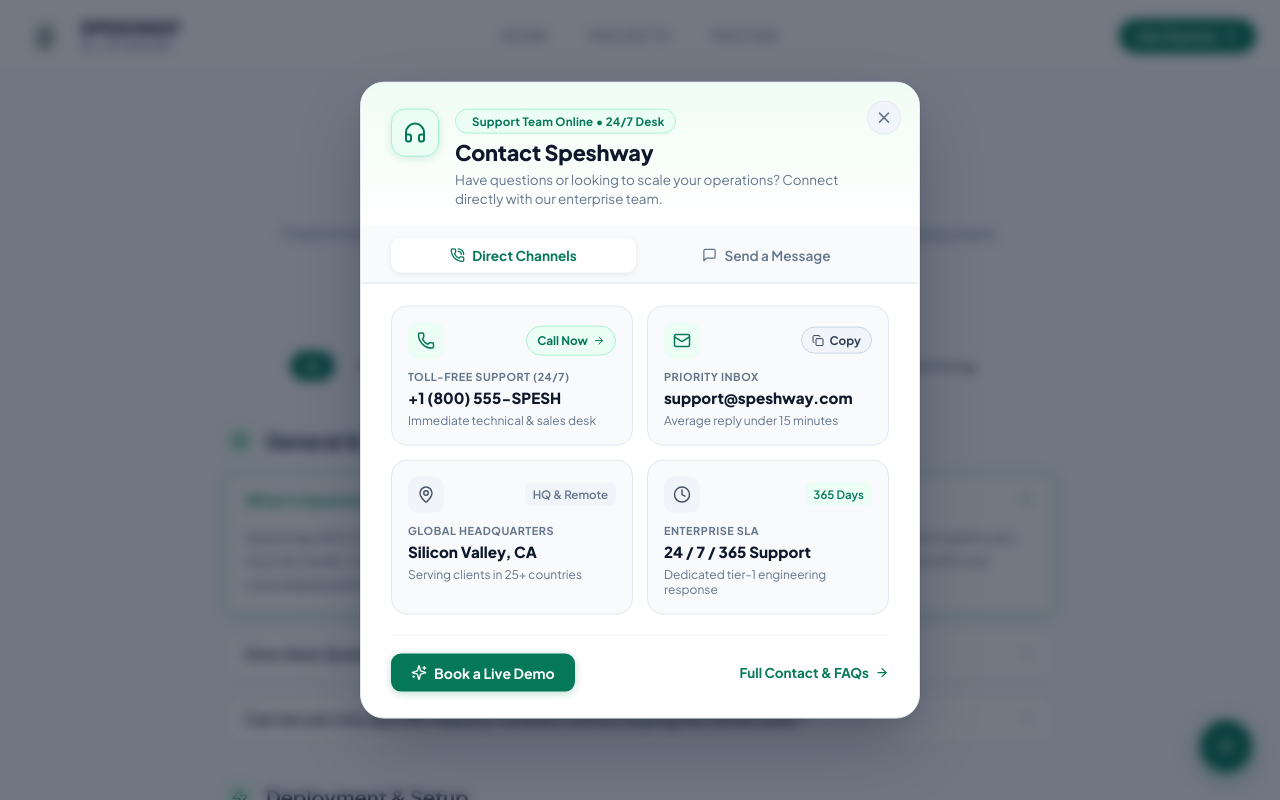
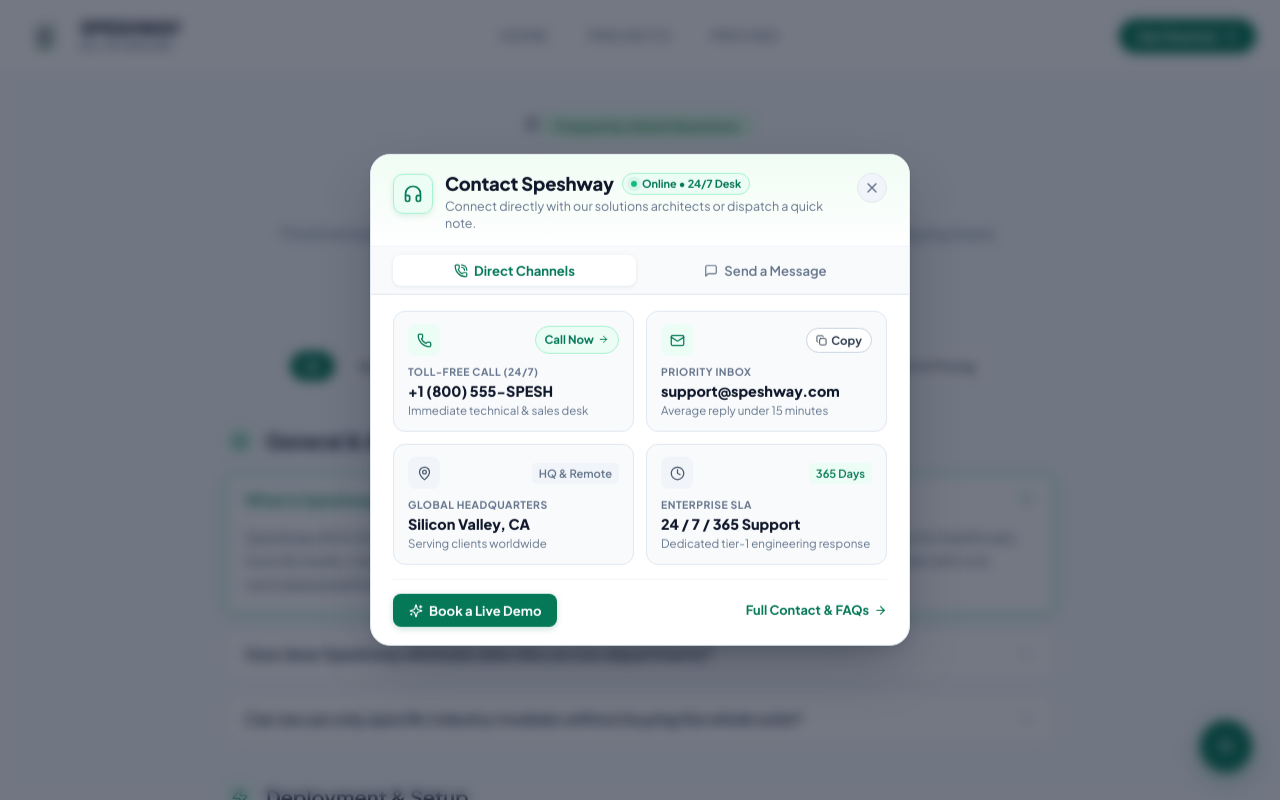
Before and after one commit to naveen3831/Speshway-All-In-One-ERP, a React (Vite) app in the folder client/: page /faq in a window 1280 px wide. Both pictures are taken after a click on the button 1226 px from the left and 746 px from the top of the page. Shown: the top 800 px of the page. Built offline with nearby package versions, Linux system fonts and the light colour scheme; no server answers.

Commit message:
fix(contact): refine card alignment, compact proportional sizing, and ensure footer visibility on standard viewports

```diff
--- a/client/src/components/landing/ContactCard.css
+++ b/client/src/components/landing/ContactCard.css
@@ -74,7 +74,7 @@
   backdrop-filter: blur(6px);
   -webkit-backdrop-filter: blur(6px);
   z-index: 100000;
-  animation: modalBackdropFade 0.22s ease forwards;
+  animation: modalBackdropFade 0.2s ease forwards;
 }
 
 @keyframes modalBackdropFade {
@@ -90,37 +90,30 @@
   top: 50%;
   left: 50%;
   transform: translate(-50%, -50%);
-  width: 560px;
+  width: 540px;
   max-width: calc(100vw - 32px);
-  max-height: 90vh;
+  max-height: 92vh;
   overflow-y: auto;
-  scrollbar-width: none;
-  -ms-overflow-style: none;
+  scrollbar-width: thin;
   background: #ffffff;
   border: 1px solid #e2e8f0;
-  border-radius: 24px;
+  border-radius: 20px;
   box-shadow:
-    0 30px 70px -15px rgba(15, 23, 42, 0.35),
-    0 10px 25px -5px rgba(15, 23, 42, 0.1),
+    0 25px 60px -15px rgba(15, 23, 42, 0.35),
+    0 8px 20px -4px rgba(15, 23, 42, 0.1),
     0 0 0 1px rgba(15, 23, 42, 0.05);
   z-index: 100001;
-  animation: modalZoomIn 0.25s cubic-bezier(0.16, 1, 0.3, 1) forwards;
+  animation: modalZoomIn 0.22s cubic-bezier(0.16, 1, 0.3, 1) forwards;
   display: flex;
   flex-direction: column;
   text-align: left;
   box-sizing: border-box;
 }
 
-.contact-card-box::-webkit-scrollbar {
-  display: none;
-  width: 0;
-  height: 0;
-}
-
 @keyframes modalZoomIn {
   from {
     opacity: 0;
-    transform: translate(-50%, -46%) scale(0.95);
+    transform: translate(-50%, -46%) scale(0.96);
   }
   to {
     opacity: 1;
@@ -128,19 +121,100 @@
   }
 }
 
-/* Top Close Button */
-.contact-modal-top-actions {
-  position: absolute;
-  top: 18px;
-  right: 18px;
-  z-index: 10;
+/* Modal Header */
+.contact-modal-header {
+  padding: 18px 22px 14px 22px;
+  background: linear-gradient(180deg, #f0fdf4 0%, #ffffff 100%);
+  border-bottom: 1px solid #f1f5f9;
+  display: flex;
+  align-items: flex-start;
+  justify-content: space-between;
+  gap: 14px;
 }
 
+.contact-header-left-col {
+  display: flex;
+  align-items: flex-start;
+  gap: 12px;
+  flex: 1;
+  min-width: 0;
+}
+
+.contact-modal-badge {
+  width: 40px;
+  height: 40px;
+  border-radius: 10px;
+  background: #ecfdf5;
+  border: 1px solid #a7f3d0;
+  color: #047857;
+  display: flex;
+  align-items: center;
+  justify-content: center;
+  flex-shrink: 0;
+  box-shadow: 0 2px 6px rgba(4, 120, 87, 0.12);
+  margin-top: 1px;
+}
+
+.contact-header-info {
+  display: flex;
+  flex-direction: column;
+  min-width: 0;
+  flex: 1;
+}
+
+.contact-title-row {
+  display: flex;
+  align-items: center;
+  gap: 8px;
+  flex-wrap: wrap;
+}
+
+.contact-modal-title {
+  font-size: 1.15rem;
+  font-weight: 800;
+  color: #0f172a;
+  margin: 0;
+  line-height: 1.2;
+  letter-spacing: -0.01em;
+}
+
+.contact-live-status-pill {
+  display: inline-flex;
+  align-items: center;
+  gap: 5px;
+  background: #ecfdf5;
+  color: #047857;
+  padding: 2px 8px;
+  border-radius: 9999px;
+  font-size: 0.68rem;
+  font-weight: 700;
+  border: 1px solid #a7f3d0;
+  white-space: nowrap;
+}
+
+.contact-status-dot {
+  width: 6px;
+  height: 6px;
+  border-radius: 50%;
+  background-color: #10b981;
+  display: inline-block;
+  box-shadow: 0 0 0 2px rgba(16, 185, 129, 0.25);
+  animation: pulseDot 2s infinite;
+}
+
+.contact-modal-subtitle {
+  font-size: 0.78rem;
+  color: #64748b;
+  margin: 3px 0 0 0;
+  line-height: 1.35;
+}
+
+/* Close Button */
 .contact-modal-close-btn {
   background: #f1f5f9;
   border: 1px solid #e2e8f0;
-  width: 34px;
-  height: 34px;
+  width: 30px;
+  height: 30px;
   border-radius: 50%;
   display: flex;
   align-items: center;
@@ -148,6 +222,7 @@
   color: #64748b;
   cursor: pointer;
   transition: all 0.15s ease;
+  flex-shrink: 0;
 }
 
 .contact-modal-close-btn:hover {
@@ -156,72 +231,10 @@
   transform: rotate(90deg);
 }
 
-/* Modal Header */
-.contact-modal-header {
-  padding: 26px 30px 18px 30px;
-  background: linear-gradient(180deg, #f0fdf4 0%, #ffffff 100%);
-  border-bottom: 1px solid #f1f5f9;
-  display: flex;
-  align-items: flex-start;
-  gap: 16px;
-  padding-right: 60px;
-}
-
-.contact-modal-badge {
-  width: 48px;
-  height: 48px;
-  border-radius: 14px;
-  background: #ecfdf5;
-  border: 1.5px solid #a7f3d0;
-  color: #047857;
-  display: flex;
-  align-items: center;
-  justify-content: center;
-  flex-shrink: 0;
-  box-shadow: 0 2px 8px rgba(4, 120, 87, 0.15);
-}
-
-.contact-modal-header-text {
-  display: flex;
-  flex-direction: column;
-}
-
-.contact-live-status-pill {
-  display: inline-flex;
-  align-items: center;
-  gap: 6px;
-  background: #ecfdf5;
-  color: #047857;
-  padding: 3px 10px;
-  border-radius: 9999px;
-  font-size: 0.72rem;
-  font-weight: 700;
-  letter-spacing: 0.02em;
-  margin-bottom: 6px;
-  width: fit-content;
-  border: 1px solid #a7f3d0;
-}
-
-.contact-modal-title {
-  font-size: 1.35rem;
-  font-weight: 800;
-  color: #0f172a;
-  margin: 0;
-  line-height: 1.2;
-  letter-spacing: -0.01em;
-}
-
-.contact-modal-subtitle {
-  font-size: 0.84rem;
-  color: #64748b;
-  margin: 5px 0 0 0;
-  line-height: 1.4;
-}
-
 /* Tabs */
 .contact-modal-tabs {
   display: flex;
-  padding: 10px 30px;
+  padding: 8px 22px;
   gap: 8px;
   background-color: #f8fafc;
   border-bottom: 1px solid #e2e8f0;
@@ -232,10 +245,10 @@
   display: inline-flex;
   align-items: center;
   justify-content: center;
-  gap: 7px;
-  padding: 9px 14px;
-  border-radius: 10px;
-  font-size: 0.85rem;
+  gap: 6px;
+  padding: 7px 12px;
+  border-radius: 8px;
+  font-size: 0.82rem;
   font-weight: 600;
   border: none;
   background: transparent;
@@ -249,7 +262,7 @@
   background: #ffffff;
   color: #047857;
   font-weight: 700;
-  box-shadow: 0 2px 6px rgba(15, 23, 42, 0.08);
+  box-shadow: 0 1px 4px rgba(15, 23, 42, 0.08);
 }
 
 .contact-modal-tab:hover:not(.active) {
@@ -259,32 +272,32 @@
 
 /* Modal Body */
 .contact-modal-body {
-  padding: 22px 30px 26px 30px;
+  padding: 16px 22px 18px 22px;
 }
 
 /* 2x2 Channels Grid */
 .contact-channels-grid {
   display: grid;
   grid-template-columns: 1fr 1fr;
-  gap: 14px;
+  gap: 12px;
 }
 
 .contact-channel-card {
   background: #f8fafc;
   border: 1px solid #e2e8f0;
-  border-radius: 16px;
-  padding: 16px;
+  border-radius: 12px;
+  padding: 12px 14px;
   display: flex;
   flex-direction: column;
-  gap: 10px;
-  transition: all 0.2s ease;
+  gap: 8px;
+  transition: all 0.15s ease;
 }
 
 .contact-channel-card:hover {
   background: #ffffff;
   border-color: #cbd5e1;
-  box-shadow: 0 6px 16px rgba(15, 23, 42, 0.06);
-  transform: translateY(-2px);
+  box-shadow: 0 4px 12px rgba(15, 23, 42, 0.05);
+  transform: translateY(-1px);
 }
 
 .channel-card-top {
@@ -294,9 +307,9 @@
 }
 
 .channel-icon-wrap {
-  width: 36px;
-  height: 36px;
-  border-radius: 10px;
+  width: 32px;
+  height: 32px;
+  border-radius: 8px;
   display: flex;
   align-items: center;
   justify-content: center;
@@ -315,10 +328,10 @@
 .channel-action-badge {
   display: inline-flex;
   align-items: center;
-  gap: 5px;
-  padding: 5px 10px;
+  gap: 4px;
+  padding: 4px 9px;
   border-radius: 9999px;
-  font-size: 0.74rem;
+  font-size: 0.72rem;
   font-weight: 700;
   cursor: pointer;
   text-decoration: none;
@@ -339,7 +352,7 @@
 }
 
 .channel-action-badge.copy {
-  background: #f1f5f9;
+  background: #ffffff;
   color: #334155;
   border: 1px solid #cbd5e1;
 }
@@ -351,10 +364,10 @@
 }
 
 .channel-tag-pill {
-  font-size: 0.72rem;
+  font-size: 0.7rem;
   font-weight: 600;
-  padding: 3px 8px;
-  border-radius: 6px;
+  padding: 2px 7px;
+  border-radius: 5px;
   background: #f1f5f9;
   color: #64748b;
 }
@@ -370,7 +383,7 @@
 }
 
 .channel-label {
-  font-size: 0.68rem;
+  font-size: 0.65rem;
   font-weight: 700;
   text-transform: uppercase;
   letter-spacing: 0.05em;
@@ -379,11 +392,11 @@
 
 .channel-value-link,
 .channel-value-text {
-  font-size: 0.95rem;
+  font-size: 0.9rem;
   font-weight: 800;
   color: #0f172a;
   text-decoration: none;
-  margin-top: 2px;
+  margin-top: 1px;
   white-space: nowrap;
   overflow: hidden;
   text-overflow: ellipsis;
@@ -395,51 +408,51 @@
 }
 
 .channel-subtext {
-  font-size: 0.75rem;
+  font-size: 0.72rem;
   color: #64748b;
-  margin-top: 3px;
+  margin-top: 2px;
   line-height: 1.3;
 }
 
 /* Footer Actions */
 .contact-modal-footer {
-  margin-top: 20px;
-  padding-top: 18px;
+  margin-top: 14px;
+  padding-top: 14px;
   border-top: 1px solid #f1f5f9;
   display: flex;
   align-items: center;
   justify-content: space-between;
-  gap: 12px;
+  gap: 10px;
 }
 
 .contact-primary-demo-btn {
   display: inline-flex;
   align-items: center;
-  gap: 7px;
+  gap: 6px;
   background: #047857;
   color: #ffffff;
-  padding: 10px 20px;
-  border-radius: 10px;
-  font-size: 0.88rem;
+  padding: 8px 16px;
+  border-radius: 8px;
+  font-size: 0.82rem;
   font-weight: 700;
   border: none;
   cursor: pointer;
   transition: all 0.15s ease;
   font-family: inherit;
-  box-shadow: 0 2px 8px rgba(4, 120, 87, 0.25);
+  box-shadow: 0 2px 6px rgba(4, 120, 87, 0.22);
 }
 
 .contact-primary-demo-btn:hover {
   background: #065f46;
   transform: translateY(-1px);
-  box-shadow: 0 4px 12px rgba(4, 120, 87, 0.35);
+  box-shadow: 0 4px 10px rgba(4, 120, 87, 0.3);
 }
 
 .contact-full-page-link {
   display: inline-flex;
   align-items: center;
-  gap: 6px;
-  font-size: 0.84rem;
+  gap: 5px;
+  font-size: 0.8rem;
   font-weight: 700;
   color: #047857;
   text-decoration: none;
@@ -455,30 +468,29 @@
 .contact-modal-form {
   display: flex;
   flex-direction: column;
-  gap: 14px;
+  gap: 10px;
 }
 
 .contact-form-alert {
-  padding: 10px 14px;
+  padding: 8px 12px;
   background: #fef2f2;
   border: 1px solid #fecaca;
   color: #b91c1c;
-  border-radius: 10px;
-  font-size: 0.82rem;
+  border-radius: 8px;
+  font-size: 0.78rem;
   font-weight: 600;
 }
 
 .modal-input-field {
   display: flex;
   flex-direction: column;
-  gap: 5px;
+  gap: 3px;
 }
 
 .modal-input-field label {
-  font-size: 0.78rem;
+  font-size: 0.74rem;
   font-weight: 700;
   color: #334155;
-  letter-spacing: 0.02em;
 }
 
 .modal-input-field label .req {
@@ -493,7 +505,7 @@
 
 .modal-input-icon {
   position: absolute;
-  left: 12px;
+  left: 11px;
   color: #94a3b8;
   pointer-events: none;
 }
@@ -501,10 +513,10 @@
 .modal-input-wrapper input,
 .modal-input-wrapper textarea {
   width: 100%;
-  padding: 10px 12px 10px 38px;
-  border-radius: 10px;
+  padding: 8px 11px 8px 34px;
+  border-radius: 8px;
   border: 1px solid #cbd5e1;
-  font-size: 0.88rem;
+  font-size: 0.84rem;
   font-family: inherit;
   color: #0f172a;
   background: #ffffff;
@@ -514,7 +526,7 @@
 }
 
 .modal-input-wrapper.textarea-wrapper textarea {
-  padding: 10px 12px;
+  padding: 8px 11px;
   resize: vertical;
 }
 
@@ -528,26 +540,26 @@
   display: flex;
   align-items: center;
   justify-content: space-between;
-  gap: 12px;
-  margin-top: 6px;
+  gap: 10px;
+  margin-top: 4px;
 }
 
 .contact-submit-btn {
   display: inline-flex;
   align-items: center;
   justify-content: center;
-  gap: 7px;
+  gap: 6px;
   background: #047857;
   color: #ffffff;
-  padding: 11px 22px;
-  border-radius: 10px;
-  font-size: 0.88rem;
+  padding: 9px 18px;
+  border-radius: 8px;
+  font-size: 0.82rem;
   font-weight: 700;
   border: none;
   cursor: pointer;
   transition: all 0.15s ease;
   font-family: inherit;
-  box-shadow: 0 2px 8px rgba(4, 120, 87, 0.25);
+  box-shadow: 0 2px 6px rgba(4, 120, 87, 0.22);
 }
 
 .contact-submit-btn:hover:not(:disabled) {
@@ -561,43 +573,52 @@
 }
 
 .privacy-note {
-  font-size: 0.74rem;
+  font-size: 0.72rem;
   color: #64748b;
 }
 
 .contact-success-box {
-  padding: 30px 16px;
+  padding: 24px 14px;
   text-align: center;
   display: flex;
   flex-direction: column;
   align-items: center;
-  gap: 10px;
+  gap: 8px;
 }
 
 .success-badge-circle {
-  width: 60px;
-  height: 60px;
+  width: 52px;
+  height: 52px;
   border-radius: 50%;
   background: #ecfdf5;
-  border: 2px solid #a7f3d0;
+  border: 1.5px solid #a7f3d0;
   display: flex;
   align-items: center;
   justify-content: center;
 }
 
 .success-heading {
-  font-size: 1.2rem;
+  font-size: 1.1rem;
   font-weight: 800;
   color: #0f172a;
   margin: 0;
 }
 
 .success-copy {
-  font-size: 0.88rem;
+  font-size: 0.82rem;
   color: #64748b;
   margin: 0;
-  max-width: 420px;
-  line-height: 1.5;
+  max-width: 400px;
+  line-height: 1.45;
+}
+
+.mobile-contact-trigger-btn {
+  text-align: left;
+  background: transparent;
+  border: none;
+  font-family: inherit;
+  cursor: pointer;
+  width: 100%;
 }
 
 /* -------------------------------------------------------------
@@ -611,34 +632,36 @@
     height: 48px;
   }
 
+  .contact-card-box {
+    width: calc(100vw - 24px);
+    max-height: 88vh;
+    border-radius: 16px;
+  }
+
   .contact-modal-header {
-    padding: 20px 20px 14px 20px;
-    padding-right: 50px;
+    padding: 14px 16px;
   }
 
   .contact-modal-tabs {
-    padding: 8px 20px;
+    padding: 6px 16px;
   }
 
   .contact-modal-body {
-    padding: 16px 20px 20px 20px;
+    padding: 14px 16px;
   }
 
   .contact-channels-grid {
     grid-template-columns: 1fr;
-    gap: 10px;
+    gap: 8px;
   }
 
   .contact-modal-footer {
     flex-direction: column;
     align-items: stretch;
-    gap: 10px;
+    gap: 8px;
   }
 
-  .contact-primary-demo-btn {
-    justify-content: center;
-  }
-
+  .contact-primary-demo-btn,
   .contact-full-page-link {
     justify-content: center;
   }
--- a/client/src/components/landing/ContactCard.jsx
+++ b/client/src/components/landing/ContactCard.jsx
@@ -128,8 +128,28 @@ export const ContactCard = ({ isOpen, onClose, onOpenDemo, toggleRef }) => {
         aria-modal="true"
         aria-labelledby="contact-modal-title"
       >
-        {/* Top Actions: Close Button */}
-        <div className="contact-modal-top-actions">
+        {/* Modal Top Header with Balanced Horizontal Flow */}
+        <div className="contact-modal-header">
+          <div className="contact-header-left-col">
+            <div className="contact-modal-badge">
+              <Headphones size={20} />
+            </div>
+            <div className="contact-header-info">
+              <div className="contact-title-row">
+                <h2 id="contact-modal-title" className="contact-modal-title">
+                  Contact Speshway
+                </h2>
+                <div className="contact-live-status-pill">
+                  <span className="contact-status-dot" />
+                  <span>Online &bull; 24/7 Desk</span>
+                </div>
+              </div>
+              <p className="contact-modal-subtitle">
+                Connect directly with our solutions architects or dispatch a quick note.
+              </p>
+            </div>
+          </div>
+
           <button
             type="button"
             className="contact-modal-close-btn"
@@ -137,27 +157,8 @@ export const ContactCard = ({ isOpen, onClose, onOpenDemo, toggleRef }) => {
             aria-label="Close dialog"
             title="Close"
           >
-            <X size={18} />
+            <X size={16} />
           </button>
-        </div>
-
-        {/* Modal Header */}
-        <div className="contact-modal-header">
-          <div className="contact-modal-badge">
-            <Headphones size={24} />
-          </div>
-          <div className="contact-modal-header-text">
-            <div className="contact-live-status-pill">
-              <span className="contact-status-dot" />
-              <span>Support Team Online &bull; 24/7 Desk</span>
-            </div>
-            <h2 id="contact-modal-title" className="contact-modal-title">
-              Contact Speshway
-            </h2>
-            <p className="contact-modal-subtitle">
-              Have questions or looking to scale your operations? Connect directly with our enterprise team.
-            </p>
-          </div>
         </div>
 
         {/* Tab Switcher */}
@@ -167,7 +168,7 @@ export const ContactCard = ({ isOpen, onClose, onOpenDemo, toggleRef }) => {
             className={`contact-modal-tab ${activeTab === 'direct' ? 'active' : ''}`}
             onClick={() => setActiveTab('direct')}
           >
-            <PhoneCall size={15} />
+            <PhoneCall size={14} />
             <span>Direct Channels</span>
           </button>
           <button
@@ -175,7 +176,7 @@ export const ContactCard = ({ isOpen, onClose, onOpenDemo, toggleRef }) => {
             className={`contact-modal-tab ${activeTab === 'message' ? 'active' : ''}`}
             onClick={() => setActiveTab('message')}
           >
-            <MessageSquare size={15} />
+            <MessageSquare size={14} />
             <span>Send a Message</span>
           </button>
         </div>
@@ -188,7 +189,7 @@ export const ContactCard = ({ isOpen, onClose, onOpenDemo, toggleRef }) => {
               <div className="contact-channel-card">
                 <div className="channel-card-top">
                   <div className="channel-icon-wrap emerald">
-                    <Phone size={18} />
+                    <Phone size={15} />
                   </div>
                   <a
                     href="tel:+18005557737"
@@ -196,11 +197,11 @@ export const ContactCard = ({ isOpen, onClose, onOpenDemo, toggleRef }) => {
                     title="Call Toll-Free"
                   >
                     <span>Call Now</span>
-                    <ArrowRight size={12} />
+                    <ArrowRight size={11} />
                   </a>
                 </div>
                 <div className="channel-card-content">
-                  <span className="channel-label">TOLL-FREE SUPPORT (24/7)</span>
+                  <span className="channel-label">TOLL-FREE CALL (24/7)</span>
                   <a href="tel:+18005557737" className="channel-value-link">
                     +1 (800) 555-SPESH
                   </a>
@@ -212,7 +213,7 @@ export const ContactCard = ({ isOpen, onClose, onOpenDemo, toggleRef }) => {
               <div className="contact-channel-card">
                 <div className="channel-card-top">
                   <div className="channel-icon-wrap emerald">
-                    <Mail size={18} />
+                    <Mail size={15} />
                   </div>
                   <button
                     type="button"
@@ -220,7 +221,7 @@ export const ContactCard = ({ isOpen, onClose, onOpenDemo, toggleRef }) => {
                     className="channel-action-badge copy"
                     title="Copy Email Address"
                   >
-                    {copied ? <Check size={12} /> : <Copy size={12} />}
+                    {copied ? <Check size={11} /> : <Copy size={11} />}
                     <span>{copied ? 'Copied' : 'Copy'}</span>
                   </button>
                 </div>
@@ -237,14 +238,14 @@ export const ContactCard = ({ isOpen, onClose, onOpenDemo, toggleRef }) => {
               <div className="contact-channel-card">
                 <div className="channel-card-top">
                   <div className="channel-icon-wrap slate">
-                    <MapPin size={18} />
+                    <MapPin size={15} />
                   </div>
                   <span className="channel-tag-pill">HQ &amp; Remote</span>
                 </div>
                 <div className="channel-card-content">
                   <span className="channel-label">GLOBAL HEADQUARTERS</span>
                   <span className="channel-value-text">Silicon Valley, CA</span>
-                  <span className="channel-subtext">Serving clients in 25+ countries</span>
+                  <span className="channel-subtext">Serving clients worldwide</span>
                 </div>
               </div>
 
@@ -252,7 +253,7 @@ export const ContactCard = ({ isOpen, onClose, onOpenDemo, toggleRef }) => {
               <div className="contact-channel-card">
                 <div className="channel-card-top">
                   <div className="channel-icon-wrap slate">
-                    <Clock size={18} />
+                    <Clock size={15} />
                   </div>
                   <span className="channel-tag-pill active">365 Days</span>
                 </div>
@@ -275,7 +276,7 @@ export const ContactCard = ({ isOpen, onClose, onOpenDemo, toggleRef }) => {
                   else navigate('/get-started');
                 }}
               >
-                <Sparkles size={16} />
+                <Sparkles size={14} />
                 <span>Book a Live Demo</span>
               </button>
 
@@ -288,7 +289,7 @@ export const ContactCard = ({ isOpen, onClose, onOpenDemo, toggleRef }) => {
                 }}
               >
                 <span>Full Contact &amp; FAQs</span>
-                <ArrowRight size={14} />
+                <ArrowRight size={13} />
               </Link>
             </div>
           </div>
@@ -300,7 +301,7 @@ export const ContactCard = ({ isOpen, onClose, onOpenDemo, toggleRef }) => {
             {isSuccess ? (
               <div className="contact-success-box">
                 <div className="success-badge-circle">
-                  <CheckCircle2 size={40} className="text-emerald" />
+                  <CheckCircle2 size={36} className="text-emerald" />
                 </div>
                 <h4 className="success-heading">Message Dispatched!</h4>
                 <p className="success-copy">
@@ -310,7 +311,7 @@ export const ContactCard = ({ isOpen, onClose, onOpenDemo, toggleRef }) => {
                   type="button"
                   onClick={onClose}
                   className="contact-primary-demo-btn"
-                  style={{ marginTop: '12px', alignSelf: 'center' }}
+                  style={{ marginTop: '10px', alignSelf: 'center' }}
                 >
                   Done
                 </button>
@@ -324,7 +325,7 @@ export const ContactCard = ({ isOpen, onClose, onOpenDemo, toggleRef }) => {
                     Full Name <span className="req">*</span>
                   </label>
                   <div className="modal-input-wrapper">
-                    <User size={16} className="modal-input-icon" />
+                    <User size={15} className="modal-input-icon" />
                     <input
                       id="card-name"
                       type="text"
@@ -341,7 +342,7 @@ export const ContactCard = ({ isOpen, onClose, onOpenDemo, toggleRef }) => {
                     Work Email <span className="req">*</span>
                   </label>
                   <div className="modal-input-wrapper">
-                    <Mail size={16} className="modal-input-icon" />
+                    <Mail size={15} className="modal-input-icon" />
                     <input
                       id="card-email"
                       type="email"
@@ -360,7 +361,7 @@ export const ContactCard = ({ isOpen, onClose, onOpenDemo, toggleRef }) => {
                   <div className="modal-input-wrapper textarea-wrapper">
                     <textarea
                       id="card-message"
-                      rows={3}
+                      rows={2}
                       placeholder="Tell us about your industry, current workflow, or questions..."
                       value={message}
                       onChange={(e) => setMessage(e.target.value)}
@@ -374,7 +375,7 @@ export const ContactCard = ({ isOpen, onClose, onOpenDemo, toggleRef }) => {
                     disabled={isSubmitting}
                     className="contact-submit-btn"
                   >
-                    <Send size={15} />
+                    <Send size={14} />
                     <span>{isSubmitting ? 'Sending inquiry...' : 'Send Message'}</span>
                   </button>
 
```
